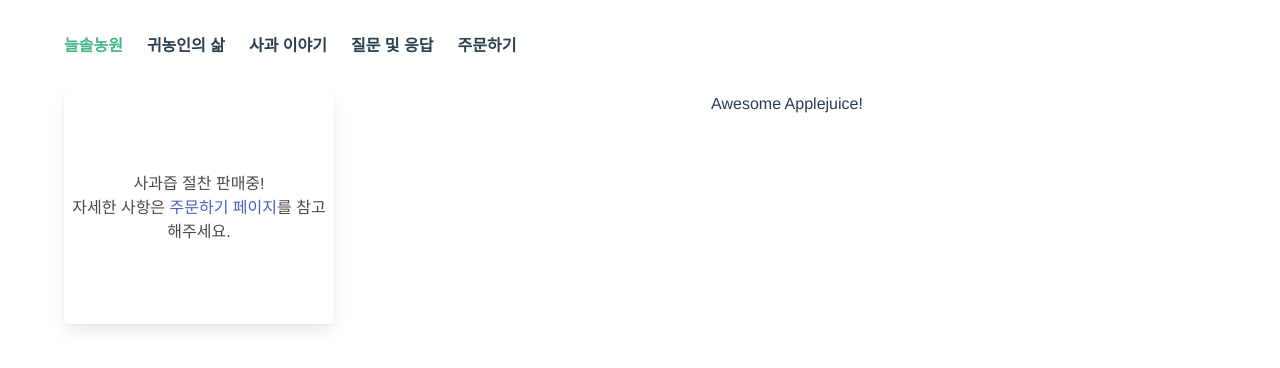
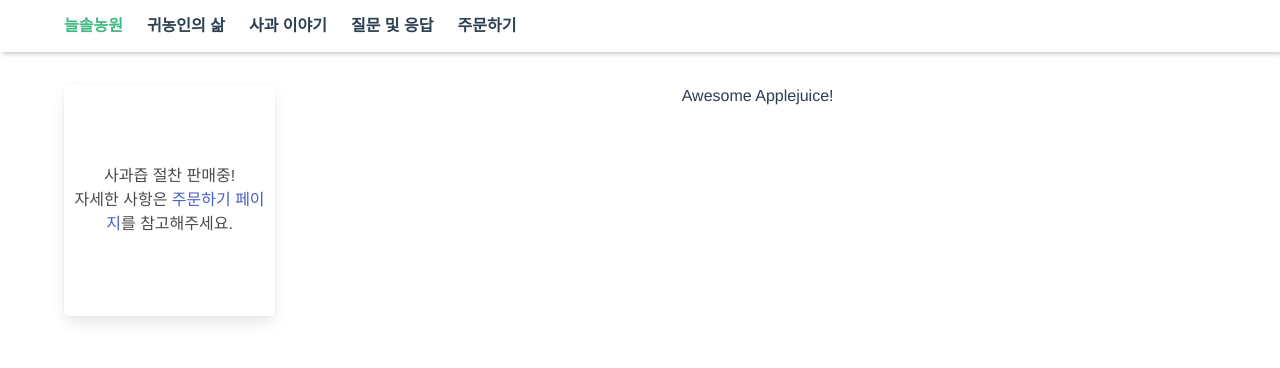
Before and after one commit to Zeniuus/awesome-applejuice, a Vue app in the folder client/: page / in a window 1280 px wide. Shown: the top 368 px of the page. Built offline with nearby package versions, Linux system fonts and the light colour scheme.

Commit message:
Apply navbar design lightly

```diff
--- a/client/src/App.vue
+++ b/client/src/App.vue
@@ -3,7 +3,8 @@
     <navbar v-if="shouldNavbarShown" />
     <div class="container">
       <div class="columns">
-        <div class="column is-one-quarter" v-if="shouldAdShown">
+        <div class="column is-one-fifth-widescreen is-one-quarter is-desktop"
+             v-if="shouldAdShown">
           <advertisement />
         </div>
         <div class="column">
@@ -59,11 +60,17 @@ export default {
 </script>
 
 <style lang="scss" scoped>
+@import './main';
+
 #app {
   font-family: 'Avenir', Helvetica, Arial, sans-serif;
   -webkit-font-smoothing: antialiased;
   -moz-osx-font-smoothing: grayscale;
   text-align: center;
   color: #2c3e50;
+
+  .container {
+    padding-top: $navbar-height + 2rem;
+  }
 }
 </style>
--- a/client/src/components/common/Navbar.vue
+++ b/client/src/components/common/Navbar.vue
@@ -27,10 +27,10 @@
             주문하기
           </router-link>
         </div>
-      </div>
-      <div class="navbar-end" v-show="isUserSignedIn">
-        <div class="navbar-item">
-          안녕하세요, {{ this.nickname }}님!
+        <div class="navbar-end" v-show="isUserSignedIn">
+          <div class="navbar-item">
+            안녕하세요, {{ this.nickname }}님!
+          </div>
         </div>
       </div>
     </div>
@@ -64,12 +64,16 @@ export default {
 </script>
 
 <style lang="scss" scoped>
-@import '../../../node_modules/bulma/bulma';
+@import '../../main';
 
 #navbar {
-  padding: 1.25rem;
+  position: fixed;
+  width: 100%;
+  height: $navbar-height;
+  padding: 0 1.25rem;
   border-bottom-color: $navbar-box-shadow-color;
   border-width: $navbar-box-shadow-size;
+  box-shadow: 2px 2px 4px 0 #cccccc;
 
   a {
     font-weight: bold;
```
